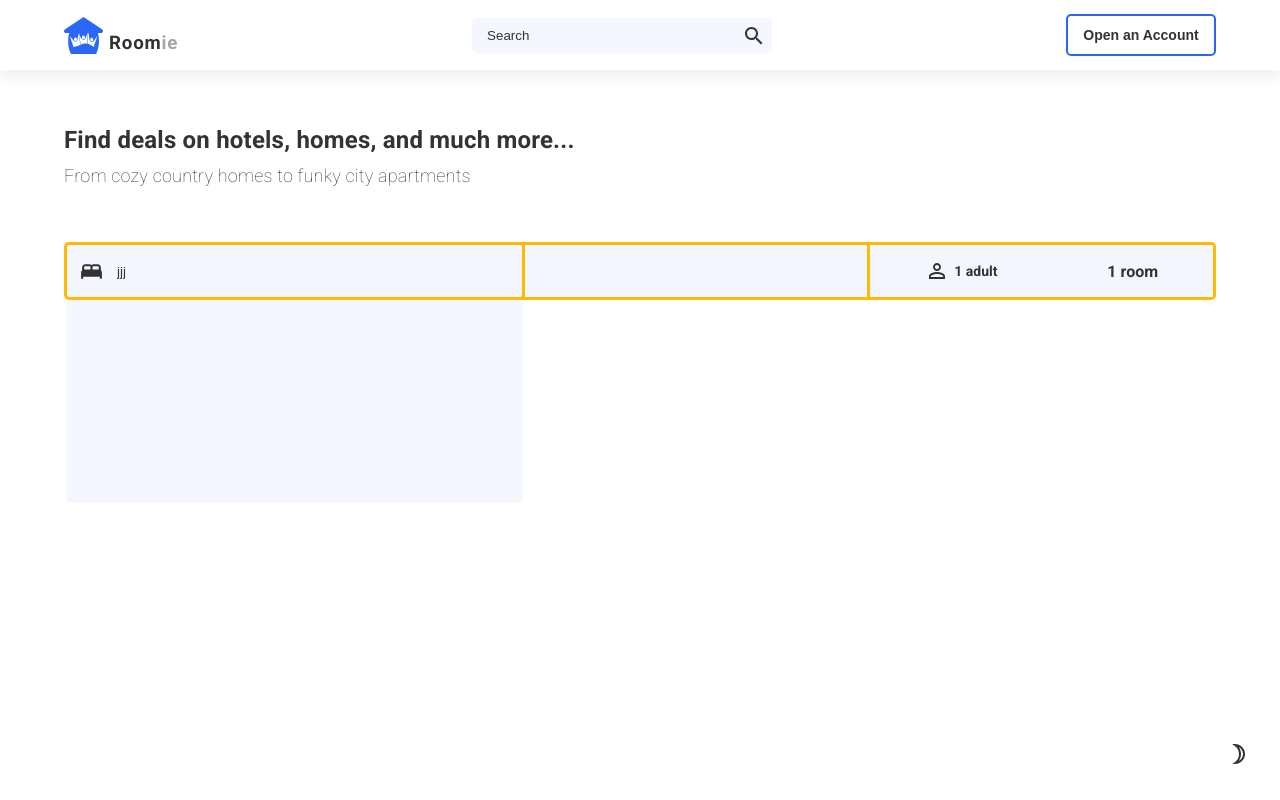
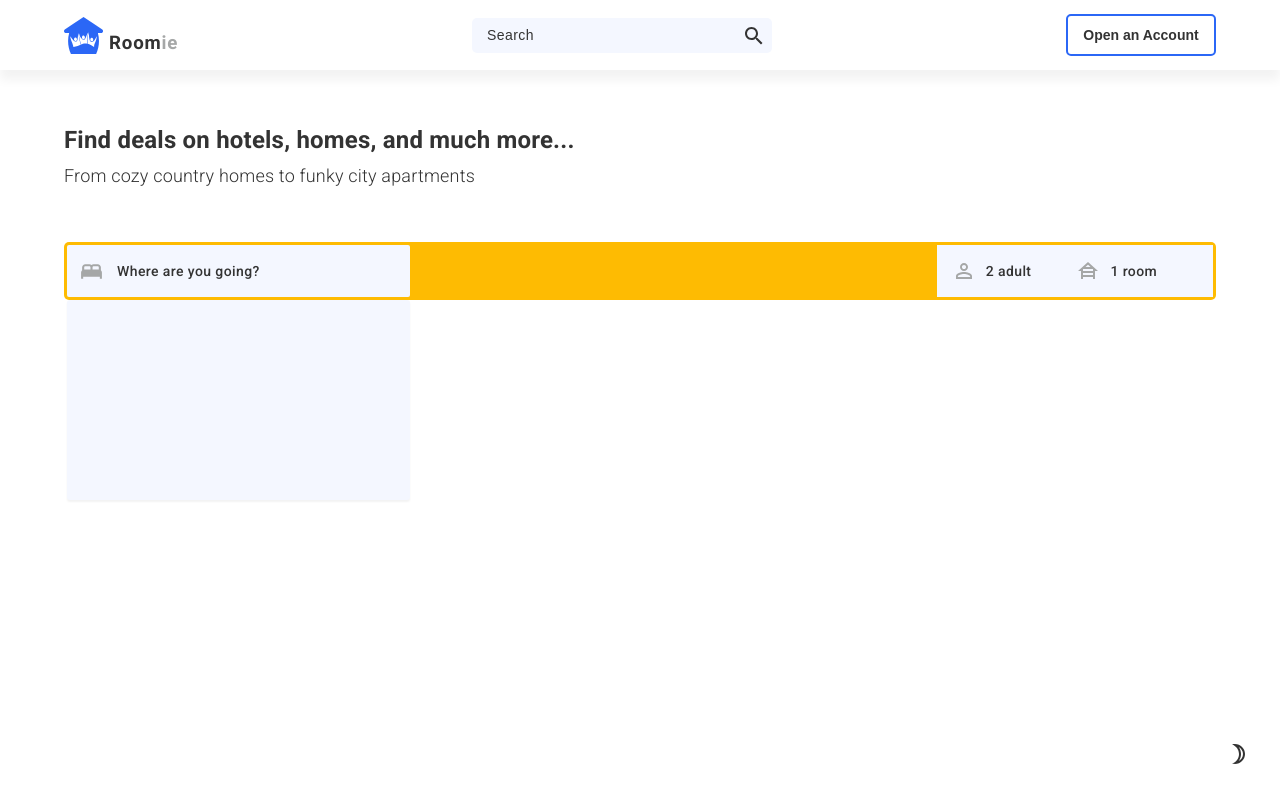
Before and after one commit to Shedinho20/roomie, a React (Create React App) app: page / in a window 1280 px wide. Built offline with nearby package versions, Linux system fonts and the light colour scheme.

Commit message:
App flow updated

```diff
--- a/package.json
+++ b/package.json
@@ -6,6 +6,7 @@
     "@emotion/react": "^11.4.1",
     "@emotion/styled": "^11.3.0",
     "@mui/icons-material": "^5.0.1",
+    "@mui/lab": "^5.0.0-alpha.50",
     "@mui/material": "^5.0.1",
     "@testing-library/jest-dom": "^5.11.4",
     "@testing-library/react": "^11.1.0",
@@ -17,6 +18,8 @@
     "@types/react-dom": "^17.0.0",
     "@types/redux": "^3.6.0",
     "@types/redux-thunk": "^2.1.0",
+    "date-fns": "^2.25.0",
+    "moment": "^2.29.1",
     "react": "^17.0.2",
     "react-dom": "^17.0.2",
     "react-redux": "^7.2.5",
--- a/src/component/Atoms/Search/Search.scss
+++ b/src/component/Atoms/Search/Search.scss
@@ -8,6 +8,9 @@
     color: var(--textMain-color);
     border-radius: 5px;
     padding-left: 15px;
+    font-size: 14px;
+    font-weight: 500;
+    letter-spacing: 0.4px;
     &:focus {
       outline: none !important;
     }
--- a/src/component/Compounds/Search/index.tsx
+++ b/src/component/Compounds/Search/index.tsx
@@ -2,20 +2,37 @@ import "./search.scss";
 import BedIcon from "@mui/icons-material/Bed";
 import { ChangeEvent, InputHTMLAttributes, useEffect, useRef, useState } from "react";
 import PersonOutlineIcon from "@mui/icons-material/PersonOutline";
-import { useSelector } from "react-redux";
+import HouseSidingIcon from "@mui/icons-material/HouseSiding";
+import { useDispatch, useSelector } from "react-redux";
 import { Istate } from "../../../store";
+
+import { Datepicker } from "../../molecules/DatePicker";
+
+interface State {
+  locationFocus: boolean;
+  calenderCheckin: boolean;
+  calenderCheckOut: boolean;
+  adultInfo: boolean;
+  location: string;
+  checkIn: Date | null;
+  checkOut: Date | null;
+  adults: number;
+  room: number;
+}
+
 export const Search = () => {
-  const Ref = useRef<HTMLHeadingElement>(null);
+  const dispatch = useDispatch();
   const RefDet = useRef<HTMLHeadingElement>(null);
   const searchBoxRef = useRef<any>(null);
-  const [state, setstate] = useState({
+  const [state, setstate] = useState<State>({
     locationFocus: false,
-    calender: false,
+    calenderCheckin: false,
+    calenderCheckOut: false,
     adultInfo: false,
-    location: "jjj",
-    checkIn: "",
-    checkOut: "",
-    adults: 1,
+    location: "",
+    checkIn: null,
+    checkOut: null,
+    adults: 2,
     room: 1,
   });
   const { theme } = useSelector((state: Istate) => state);
@@ -27,49 +44,106 @@ export const Search = () => {
     });
   };
 
-  const handlefocus = (e: any) => {
+  const handlefocus = (e: ChangeEvent<HTMLInputElement>) => {
     setstate({
       ...state,
-      locationFocus: !state.locationFocus,
+      locationFocus: true,
+      calenderCheckin: false,
+      calenderCheckOut: false,
+    });
+  };
+  const handleBlur = (e: ChangeEvent<HTMLInputElement>) => {
+    setstate({
+      ...state,
+      locationFocus: false,
     });
   };
 
   const handleClickOutside = (e: any) => {
-    if (null !== Ref.current && null !== RefDet.current) {
-      if (!Ref.current.contains(e.target) && !RefDet.current.contains(e.target)) {
+    if (e.target.className === "searchLocation" && state.adultInfo !== true) return;
+    if (e.target.className === "infoSection infoSectionOpen") return;
+    if (e.target.className === "MuiDialog-container MuiDialog-scrollPaper css-hz1bth-MuiDialog-container") {
       setstate({
         ...state,
-          calender: false,
+        calenderCheckin: false,
+        calenderCheckOut: false,
+      });
+    }
+    if (e.target.className === "infoSection") return;
+    if (state.calenderCheckin) return;
+
+    if (null !== RefDet.current) {
+      if (!RefDet.current.contains(e.target)) {
+        setstate({
+          ...state,
+          calenderCheckin: false,
           adultInfo: false,
+          locationFocus: false,
         });
       }
     }
   };
 
   const handleClickinside = (e: any) => {
-    console.log(e.target);
-    if (e.target.className === "calender") {
     setstate({
       ...state,
-        calender: !state.calender,
-        adultInfo: false,
+      calenderCheckin: false,
+      calenderCheckOut: false,
+      locationFocus: false,
+      adultInfo: !state.adultInfo,
     });
-    } else if (e.target.className === "clickedDetails") {
+  };
+
+  const handleClickin = () => {
     setstate({
       ...state,
-        calender: false,
-        adultInfo: !state.adultInfo,
+      checkOut: null,
+      calenderCheckin: !state.calenderCheckin,
+      calenderCheckOut: false,
     });
-    }
+  };
+  const handleClickout = () => {
+    setstate({
+      ...state,
+      calenderCheckOut: !state.calenderCheckOut,
+      calenderCheckin: false,
+    });
   };
 
+  const onChange = (newValue: any) => {
+    setstate({
+      ...state,
+      checkIn: newValue,
+      calenderCheckOut: false,
+      checkOut: null,
+      calenderCheckin: false,
+    });
+  };
+  const onChangeout = (newValue: any) => {
+    setstate({
+      ...state,
+      checkOut: newValue,
+      calenderCheckin: false,
+      calenderCheckOut: !state.calenderCheckOut,
+    });
+  };
   useEffect(() => {
     document.addEventListener("mousedown", handleClickOutside);
     return () => document.removeEventListener("mousedown", handleClickOutside);
   });
+
+  useEffect(() => {
+    setstate({
+      ...state,
+      calenderCheckOut: false,
+      calenderCheckin: false,
+    });
+  }, [theme.navMobile]);
+
   useEffect(() => {
     searchBoxRef.current.focus();
   }, [theme.focus]);
+
   return (
     <div className="homesearch">
       <div className="searchBox">
@@ -82,13 +156,28 @@ export const Search = () => {
           value={state.location}
           className="searchLocation"
           onFocus={handlefocus}
-          onBlur={handlefocus}
+          onBlur={handleBlur}
           ref={searchBoxRef}
         />
-        {state.locationFocus && <div className="suggestedLoc"></div>}
+        <div className={`${!state.locationFocus ? "suggestedLoc" : "suggestedLoc suggestedLocOpen"}`}></div>
       </div>
-      <div className="calender" ref={Ref} onClick={handleClickinside}>
-        {state.calender && <div className="calenderSection"></div>}
+      <div>
+        <Datepicker
+          calender={state.calenderCheckin}
+          check={state.checkIn}
+          onChange={onChange}
+          handleCheck={handleClickin}
+          checkout={false}
+        />
+      </div>
+      <div>
+        <Datepicker
+          calender={state.calenderCheckOut}
+          check={state.checkOut}
+          onChange={onChangeout}
+          handleCheck={handleClickout}
+          checkout={true}
+        />
       </div>
       <div className="roomDetials">
         <div className="roomDetialsinner">
@@ -96,10 +185,13 @@ export const Search = () => {
             <PersonOutlineIcon />
             <h4>{state.adults} adult</h4>
           </div>
+          <div className="rooms">
+            <HouseSidingIcon />
             <h4>{state.room} room</h4>
           </div>
+        </div>
         <div className="clickedDetails" ref={RefDet} onClick={handleClickinside}></div>
-        {state.adultInfo && <div className="infoSection"></div>}
+        <div className={`${!state.adultInfo ? "infoSection" : "infoSection infoSectionOpen"}`}></div>
       </div>
     </div>
   );
--- a/src/component/Compounds/Search/search.scss
+++ b/src/component/Compounds/Search/search.scss
@@ -1,11 +1,12 @@
 @import "../../../styles/Screens.scss";
 
 .homesearch {
+  position: relative;
+  white-space: nowrap;
   background-color: #febb02;
   border-radius: 5px;
   display: grid;
-  grid-template-columns: 2fr 1.5fr 1.5fr;
-  // grid-gap: 3px;
+  grid-template-columns: 2fr 1.5fr 1.5fr 1.6fr;
   @include tablet {
     display: grid;
     grid-template-columns: none;
@@ -16,25 +17,36 @@
       position: absolute;
       top: 30%;
       font-size: 25px;
-      color: var(--textMain-color);
+      color: var(--textSec-color);
       left: 15px;
     }
     .searchLocation {
       background-color: var(--input-background2);
       color: var(--textMain-color);
-
+      font-size: 14px;
+      font-weight: 500;
+      letter-spacing: 0.4px;
       width: calc(100% - 6px);
+      font-family: "Roboto", sans-serif;
       border-radius: 2px;
       margin: 3px;
       height: 52px;
       border: none;
       padding-left: 50px;
+      @include tablet {
+        font-size: 12px !important;
+      }
       &:focus {
         outline: none !important;
       }
       &::placeholder {
         color: var(--textMain-color);
-        font-weight: bold;
+        font-size: 14px;
+        font-weight: 500;
+        letter-spacing: 0.4px;
+        @include tablet {
+          font-size: 12px !important;
+        }
       }
     }
     .suggestedLoc {
@@ -46,34 +58,17 @@
       border-radius: 3px;
       box-shadow: 0px 2px 2px rgba(0, 0, 0, 0.05);
       z-index: 20;
+      transform: scale(0);
+      transition: all 0.3s ease-in;
+      opacity: 0;
+    }
+
+    .suggestedLocOpen {
+      transform: scale(1);
+      opacity: 1;
     }
   }
 
-  .calender {
-    position: relative;
-    margin: 3px;
-    margin-left: 0px;
-    height: 52px;
-    background-color: var(--input-background2);
-    cursor: pointer;
-    @include tablet {
-      margin-left: 3px;
-      margin-top: 0px;
-    }
-    .calenderSection {
-      position: absolute;
-      background-color: red;
-      width: 100%;
-      height: 200px;
-      border-radius: 3px;
-      top: 55px;
-      z-index: 20;
-      box-shadow: 0px 2px 2px rgba(0, 0, 0, 0.05);
-      @include tablet {
-        // top: 0;
-      }
-    }
-  }
   .roomDetials {
     position: relative;
     margin: 3px;
@@ -100,25 +95,74 @@
       overflow: hidden;
       display: flex;
       align-items: center;
-      justify-content: space-around;
+      justify-content: flex-start;
+      margin-left: 15px;
       .adults {
         display: flex;
         align-items: center;
+        color: var(--textSec-color);
         h4 {
-          margin-left: 5px;
+          color: var(--textMain-color);
+          margin-left: 10px;
           font-size: 14px;
+          font-weight: 500;
+          letter-spacing: 0.4px;
+        }
+      }
+      .rooms {
+        display: flex;
+        align-items: center;
+        margin-left: 45px;
+        @include tablet {
+          margin-left: 95px;
+        }
+        color: var(--textSec-color);
+        h4 {
+          color: var(--textMain-color);
+          margin-left: 10px;
+          font-size: 14px;
+          font-weight: 500;
+          letter-spacing: 0.4px;
         }
       }
     }
     .infoSection {
       position: absolute;
-      background-color: red;
+      background-color: var(--input-background2);
       width: 100%;
       height: 200px;
       border-radius: 3px;
       top: 55px;
       z-index: 20;
       box-shadow: 0px 2px 2px rgba(0, 0, 0, 0.05);
+      transform: scale(0.8);
+      transition: all 0.3s ease-in;
+      opacity: 0;
+    }
+    .infoSectionOpen {
+      transform: scale(1);
+      opacity: 1;
     }
   }
+  .dateCheckin {
+    font-size: 40px;
+    background-color: red;
+    width: 100%;
+    height: 100%;
+    position: absolute;
+    bottom: 0;
+  }
 }
+
+h4 {
+  @include tablet {
+    font-size: 12px !important;
+  }
+}
+
+.inputDemo {
+  background-color: red;
+  position: absolute;
+  height: 50px;
+  visibility: hidden;
+}
--- a/src/component/Compounds/mobileMenu/MobileMenu.scss
+++ b/src/component/Compounds/mobileMenu/MobileMenu.scss
@@ -11,6 +11,7 @@
   backdrop-filter: blur(3px);
   transform: scale(0);
   z-index: 50;
+
   @include tablet {
     display: block;
   }
--- /dev/null
+++ b/src/component/molecules/DatePicker/index.tsx
@@ -0,0 +1,36 @@
+import { LocalizationProvider, DesktopDatePicker } from "@mui/lab";
+import AdapterDateFns from "@mui/lab/AdapterDateFns";
+import { Calender } from "../Calender";
+
+interface calProps {
+  calender: boolean;
+  checkout: boolean;
+  check: any;
+  onChange: (newValue: any) => void;
+  handleCheck: () => void;
+}
+export const Datepicker = ({ calender, check, onChange, handleCheck, checkout }: calProps) => {
+  return (
+    <LocalizationProvider dateAdapter={AdapterDateFns}>
+      <DesktopDatePicker
+        //@ts-ignore
+        cancelText=""
+        minDate={new Date()}
+        showToolbar={false}
+        PopperProps={{
+          placement: "bottom-start",
+        }}
+        open={calender}
+        label="Custom input"
+        value={check}
+        onChange={onChange}
+        renderInput={({ inputRef, inputProps, InputProps }) => (
+          <>
+            <input ref={inputRef} {...inputProps} className="inputDemo" />
+            <Calender handleCheck={handleCheck} name={check} {...inputProps} checkout={checkout} />
+          </>
+        )}
+      />
+    </LocalizationProvider>
+  );
+};
--- a/src/pages/Home/home.scss
+++ b/src/pages/Home/home.scss
@@ -22,7 +22,7 @@ $a: 70px;
     h4 {
       font-size: 18px;
       line-height: 32px;
-      font-weight: lighter;
+      font-weight: 300;
       letter-spacing: 0.2px;
       color: var(--textMain-color);
     }
```
Also changed, not shown: src/component/molecules/Calender/Calender.scss (added, +54 -0 lines), src/component/molecules/Calender/index.tsx (added, +33 -0 lines), 1 other file (tests, documents, lock files or other folders). Lines whose indentation alone changed are shown as unchanged.
